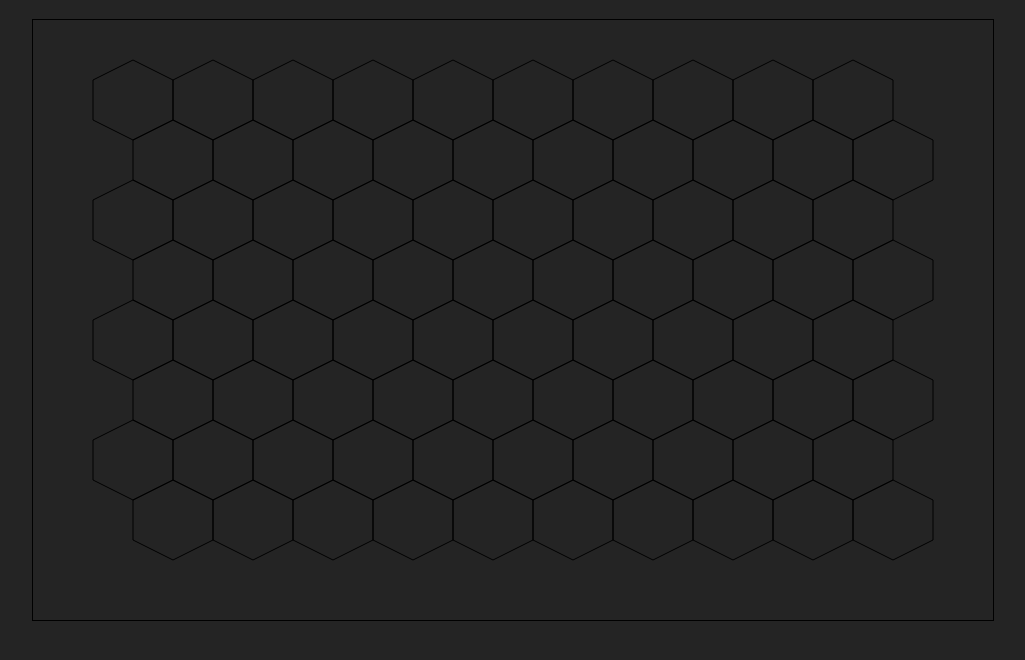
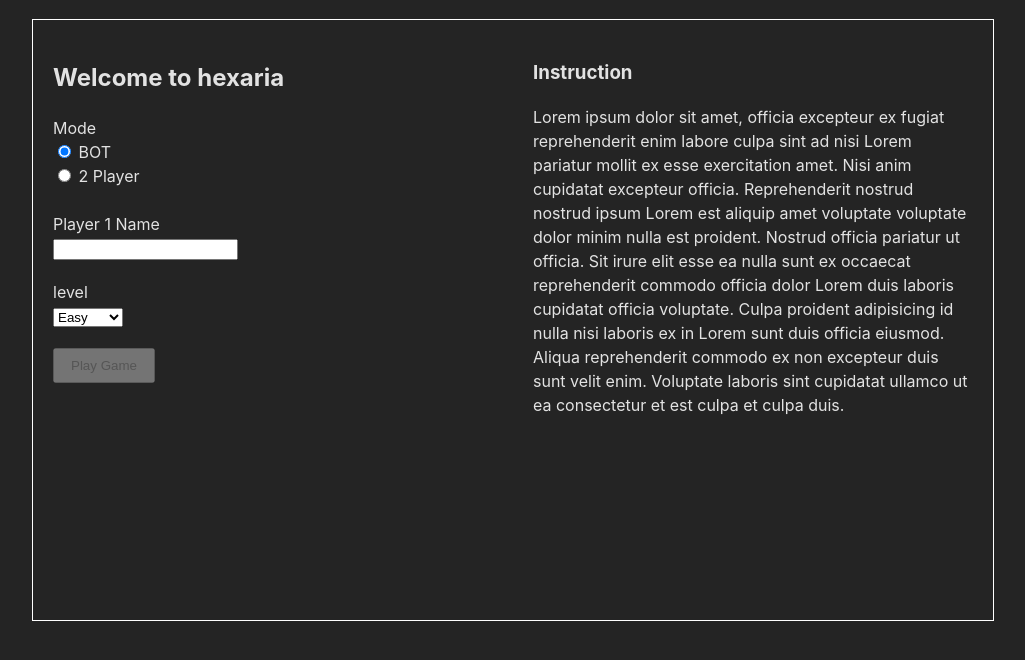
Before and after one commit to andreecy/hexaria-lks, a website built with Vite: page index.html in a window 1280 px wide. Shown: the part 72-732 px from the top of the page, without its empty margins (127-1152 px from the left). Built offline with nearby package versions, Linux system fonts and the light colour scheme.

Commit message:
update menu, gameplay, oop

```diff
--- /dev/null
+++ b/game.js
@@ -0,0 +1,34 @@
+import { GameMenu } from "./menu";
+import { GamePlay } from "./gameplay";
+
+const screenMenu = document.querySelector("#menu");
+const screenGameplay = document.querySelector("#gameplay");
+
+export class Game {
+  mode = 1; // 1. vs bot | 2. vs player 2
+  player1Name = "";
+  player2Name = "";
+  level = 1; // 1 easy, 2 medium, 3 hard
+
+  constructor() {
+    this.showMenu();
+
+    this.menu = new GameMenu(this);
+    this.gameplay = new GamePlay(this);
+  }
+
+  showMenu() {
+    screenMenu.classList.remove("hidden");
+    screenGameplay.classList.add("hidden");
+  }
+
+  showGameplay() {
+    screenGameplay.classList.remove("hidden");
+    screenMenu.classList.add("hidden");
+  }
+
+  startGameplay() {
+    this.showGameplay();
+    this.gameplay.start();
+  }
+}
--- /dev/null
+++ b/gameplay.js
@@ -0,0 +1,56 @@
+// Game Play
+
+// radius hexagon
+const r = 40;
+
+export class GamePlay {
+  constructor(game) {
+    this.game = game;
+
+    this.canvas = document.querySelector("#canvas");
+    this.ctx = canvas.getContext("2d");
+
+    this.canvas.width = 960;
+    this.canvas.height = 600;
+  }
+
+  drawHexagon(x, y, color = "white") {
+    this.ctx.beginPath();
+    this.ctx.moveTo(x, y - r);
+    this.ctx.lineTo(x + r, y - r / 2);
+    this.ctx.lineTo(x + r, y + r / 2);
+    this.ctx.lineTo(x, y + r);
+    this.ctx.lineTo(x - r, y + r / 2);
+    this.ctx.lineTo(x - r, y - r / 2);
+    this.ctx.closePath();
+    this.ctx.strokeStyle = color;
+    this.ctx.stroke();
+  }
+
+  drawGrid() {
+    const startX = 60 + r;
+    const startY = 40 + r;
+
+    for (let row = 0; row < 8; row++) {
+      for (let col = 0; col < 10; col++) {
+        const x = col * r * 2;
+        const y = row * r * 2;
+
+        let xOffset = 0;
+        let yOffset = row * -(r / 2); // setiap row bertambah, kurangi offset
+
+        if (row % 2 == 1) {
+          // row genap tambah offset x
+          console.log(row);
+          xOffset = r;
+        }
+
+        this.drawHexagon(startX + x + xOffset, startY + y + yOffset);
+      }
+    }
+  }
+
+  start() {
+    this.drawGrid();
+  }
+}
--- a/index.html
+++ b/index.html
@@ -9,7 +9,66 @@
   </head>
   <body>
     <h1 class="title">Hexaria</h1>
-    <div class="container">
+
+    <div id="menu" class="container">
+      <div class="menu flex">
+        <div class="flex flex-col w-1/2 p-5">
+          <h2>Welcome to hexaria</h2>
+
+          <div class="">
+            <p>Mode</p>
+            <input type="radio" id="mode1" name="mode" value="1" checked />
+            <label for="mode1">BOT</label><br />
+
+            <input type="radio" id="mode2" name="mode" value="2" />
+            <label for="mode2">2 Player</label><br />
+          </div>
+
+          <br />
+
+          <div>
+            <p>Player 1 Name</p>
+            <input type="text" id="name1" name="player1_name" />
+          </div>
+
+          <div id="player2_input" style="display: none">
+            <p>Player 2 Name</p>
+            <input type="text" id="name2" name="player2_name" />
+          </div>
+
+          <div style="margin-top: 20px">
+            <p>level</p>
+            <select id="level" name="level">
+              <option value="1">Easy</option>
+              <option value="2">Medium</option>
+              <option value="3">Hard</option>
+            </select>
+          </div>
+
+          <div style="margin-top: 20px">
+            <button id="playbtn" class="playbtn" disabled>Play Game</button>
+          </div>
+        </div>
+        <div class="w-1/2 p-5">
+          <h3>Instruction</h3>
+          <p>
+            Lorem ipsum dolor sit amet, officia excepteur ex fugiat
+            reprehenderit enim labore culpa sint ad nisi Lorem pariatur mollit
+            ex esse exercitation amet. Nisi anim cupidatat excepteur officia.
+            Reprehenderit nostrud nostrud ipsum Lorem est aliquip amet voluptate
+            voluptate dolor minim nulla est proident. Nostrud officia pariatur
+            ut officia. Sit irure elit esse ea nulla sunt ex occaecat
+            reprehenderit commodo officia dolor Lorem duis laboris cupidatat
+            officia voluptate. Culpa proident adipisicing id nulla nisi laboris
+            ex in Lorem sunt duis officia eiusmod. Aliqua reprehenderit commodo
+            ex non excepteur duis sunt velit enim. Voluptate laboris sint
+            cupidatat ullamco ut ea consectetur et est culpa et culpa duis.
+          </p>
+        </div>
+      </div>
+    </div>
+
+    <div id="gameplay" class="container hidden">
       <canvas id="canvas" />
     </div>
 
--- a/main.js
+++ b/main.js
@@ -1,50 +1,3 @@
-const canvas = document.querySelector("#canvas");
-const ctx = canvas.getContext("2d");
+import { Game } from "./game";
 
-canvas.width = 960;
-canvas.height = 600;
-
-// jari jari
-const r = 40;
-
-function drawHexagon(x, y, color = "black") {
-  ctx.beginPath();
-  ctx.moveTo(x, y - r);
-  ctx.lineTo(x + r, y - r / 2);
-  ctx.lineTo(x + r, y + r / 2);
-  ctx.lineTo(x, y + r);
-  ctx.lineTo(x - r, y + r / 2);
-  ctx.lineTo(x - r, y - r / 2);
-  ctx.closePath();
-  ctx.strokeStyle = color;
-  ctx.stroke();
-}
-
-const startX = 60 + r;
-const startY = 40 + r;
-
-function drawGrid() {
-  for (let row = 0; row < 8; row++) {
-    for (let col = 0; col < 10; col++) {
-      const x = col * r * 2 + startX;
-      const y = row * r * 2 + startY;
-
-      let xOffset = 0;
-      let yOffset = (row * -r) / 2; // setiap row bertambah, kurangi offset
-
-      if (row % 2 == 1) {
-        // row genap tambah offset x
-        console.log(row);
-        xOffset = r;
-      }
-
-      drawHexagon(x + xOffset, y + yOffset);
-    }
-  }
-}
-
-function init() {
-  drawGrid();
-}
-
-init();
+const game = new Game();
--- /dev/null
+++ b/menu.js
@@ -0,0 +1,74 @@
+// Game Menu
+
+export class GameMenu {
+  game = null;
+
+  constructor(game) {
+    this.game = game;
+
+    this.mode1 = document.querySelector("#mode1");
+    this.mode2 = document.querySelector("#mode2");
+    this.name1input = document.querySelector("#name1");
+    this.name2input = document.querySelector("#name2");
+    this.player2Input = document.querySelector("#player2_input");
+    this.levelSelect = document.querySelector("#level");
+    this.playBtn = document.querySelector("#playbtn");
+
+    // mode change handler
+    this.mode1.addEventListener("click", () => {
+      this.game.mode = 1;
+      this.hidePlayer2Input();
+      this.checkIfCanPlay();
+    });
+
+    this.mode2.addEventListener("click", () => {
+      this.game.mode = 2;
+      this.showPlayer2Input();
+      this.checkIfCanPlay();
+    });
+
+    // player name change handler
+    this.name1input.addEventListener("input", (e) => {
+      this.game.player1Name = e.target.value;
+      this.checkIfCanPlay();
+    });
+
+    this.name2input.addEventListener("input", (e) => {
+      this.game.player2Name = e.target.value;
+      this.checkIfCanPlay();
+    });
+
+    // level change handler
+    this.levelSelect.addEventListener("change", (e) => {
+      this.game.level = parseInt(e.target.value);
+    });
+
+    this.play = this.play.bind(this);
+
+    this.playBtn.addEventListener("click", this.play);
+  }
+
+  hidePlayer2Input() {
+    this.player2Input.style.display = "none";
+  }
+
+  showPlayer2Input() {
+    this.player2Input.style.display = "block";
+  }
+
+  checkIfCanPlay() {
+    const mode = this.game.mode;
+    let disabled = false;
+    if (mode == 1) {
+      disabled = this.game.player1Name == "";
+    } else if (mode == 2) {
+      disabled = this.game.player2Name == "";
+    }
+
+    this.playBtn.disabled = disabled;
+  }
+
+  play() {
+    this.game.startGameplay();
+  }
+}
--- a/style.css
+++ b/style.css
@@ -6,11 +6,6 @@
   color-scheme: light dark;
   color: rgba(255, 255, 255, 0.87);
   background-color: #242424;
-
-  font-synthesis: none;
-  text-rendering: optimizeLegibility;
-  -webkit-font-smoothing: antialiased;
-  -moz-osx-font-smoothing: grayscale;
 }
 
 body {
@@ -18,8 +13,28 @@ body {
   min-height: 100vh;
 }
 
+p {
+  margin: 0;
+}
+
 .title {
   text-align: center;
+}
+
+.flex {
+  display: flex;
+}
+
+.flex-col {
+  flex-direction: column;
+}
+
+.w-1\/2 {
+  width: 50%;
+}
+
+.p-5 {
+  padding: 20px;
 }
 
 .container {
@@ -28,6 +43,20 @@ body {
   justify-content: center;
 }
 
+.menu {
+  border: 1px solid #fff;
+  width: 960px;
+  height: 600px;
+}
+
+.playbtn {
+  padding: 8px 16px;
+}
+
 #canvas {
-  border: 1px solid #000;
+  border: 1px solid #fff;
 }
+
+.hidden {
+  display: none;
+}
```
